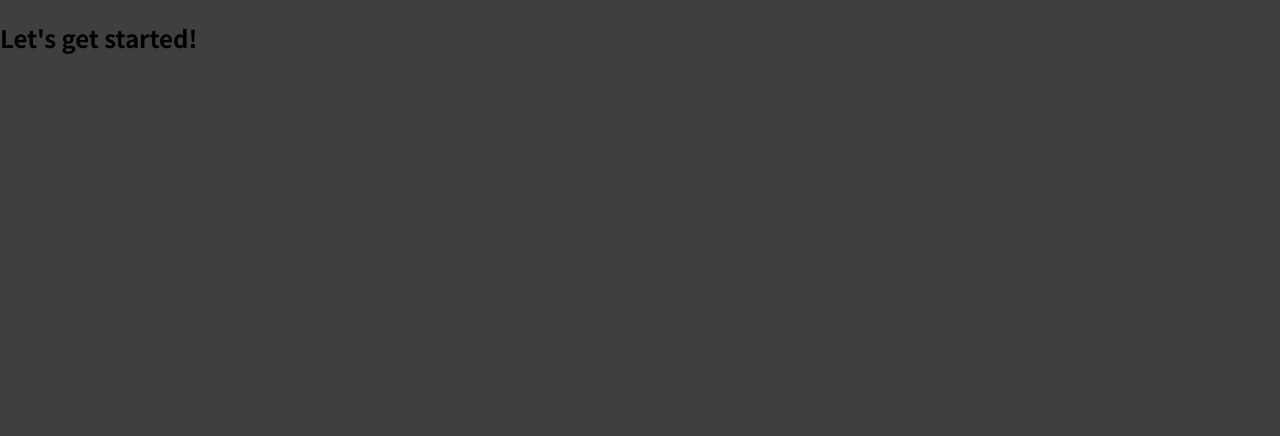
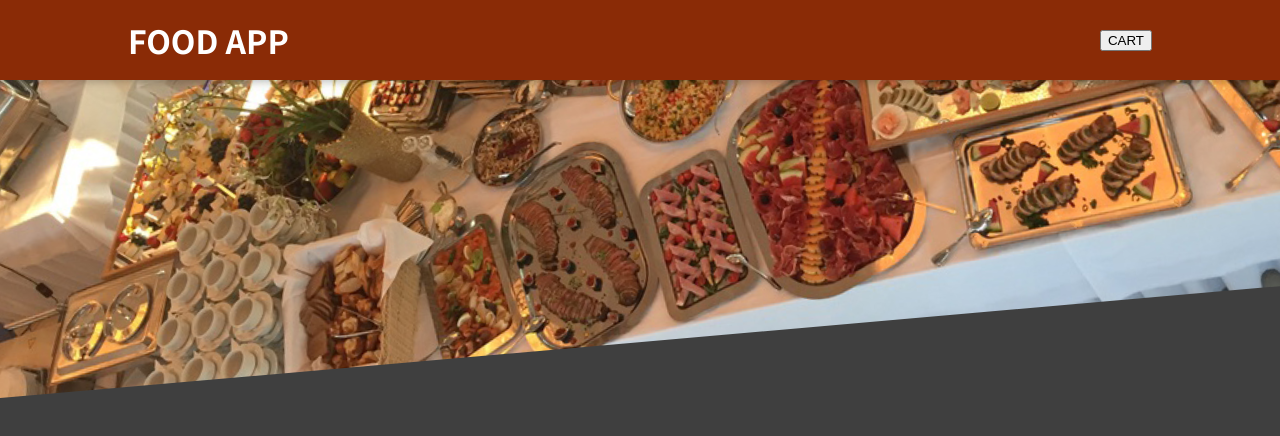
Before and after one commit to theeastwindz0/food-ordering-app, a React (Create React App) app: page / in a window 1280 px wide. Shown: the top 436 px of the page. Built offline with nearby package versions, Linux system fonts and the light colour scheme.

Commit message:
Added Header & Main Image

```diff
--- a/src/App.js
+++ b/src/App.js
@@ -1,8 +1,11 @@
+import React from "react";
+import Header from "./components/Layout/Header";
+
 function App() {
   return (
-    <div>
-      <h2>Let's get started!</h2>
-    </div>
+  <React.Fragment>
+  <Header/>
+  </React.Fragment>
   );
 }
 
--- /dev/null
+++ b/src/components/Layout/Header.js
@@ -0,0 +1,19 @@
+import React,{Fragment} from 'react'
+import classes from './Header.module.css'
+import meals from '../../assets/meals.jpg'
+
+const Header=()=>{
+    return(
+    <React.Fragment>
+    <header className={classes.header}>
+        <h1>FOOD APP</h1>
+        <button>CART</button>
+    </header>
+    <div className={classes['main-image']}>
+        <img src={meals} alt='Table Full of Food'/>
+    </div>
+    </React.Fragment>
+    )
+}
+
+export default Header;
--- /dev/null
+++ b/src/components/Layout/Header.module.css
@@ -0,0 +1,29 @@
+.header {
+    position: fixed;
+    top: 0;
+    left: 0;
+    width: 100%;
+    height: 5rem;
+    background-color: #8a2b06;
+    color: white;
+    display: flex;
+    justify-content: space-between;
+    align-items: center;
+    padding: 0 10%;
+    box-shadow: 0 2px 8px rgba(0, 0, 0, 0.25);
+    z-index: 10;
+  }
+
+  .main-image {
+    width: 100%;
+    height: 25rem;
+    z-index: 0;
+    overflow: hidden;
+  }
+
+  .main-image img {
+    width: 110%;
+    height: 100%;
+    object-fit: cover;
+    transform: rotateZ(-5deg) translateY(-4rem) translateX(-1rem);
+  }
```
Also changed, not shown: src/assets/meals.jpg (added).
